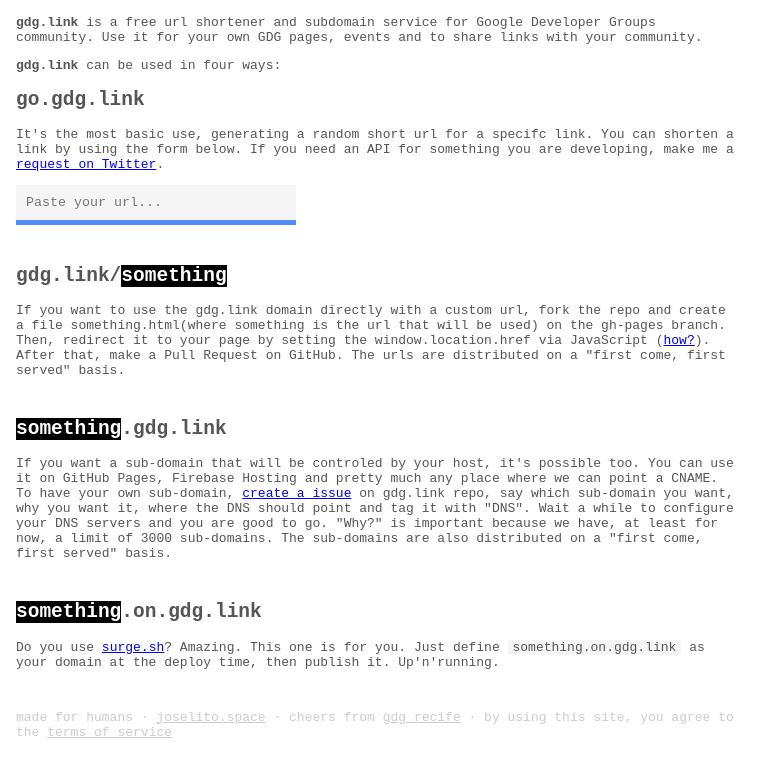
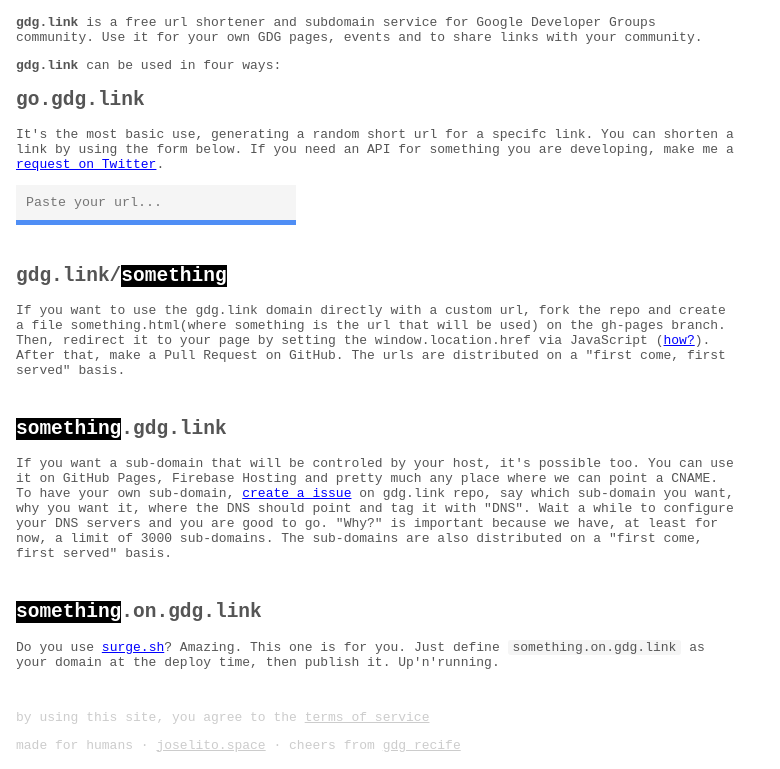
Before and after one commit to breakzplatform/gdg.link, a plain HTML site: page index.html in a window 1280 px wide. Shown: the part 83-852 px from the top of the page, without its empty margins (0-780 px from the left). Drawn offline with Linux system fonts and the light colour scheme.

Commit message:
terms and icon, fixes

```diff
--- a/index.html
+++ b/index.html
@@ -49,7 +49,8 @@
         <p>Do you use <a href="http://surge.sh">surge.sh</a>? Amazing. This one is for you. Just define <code>something.on.gdg.link</code> as your domain at the deploy time, then publish it. Up'n'running.</p>
     </section>
     <footer>
-        <p>Made for humans &middot; <a href="http://joselito.space">joselito.space</a> &middot; Cheers from <a href="http://meetup.com/GDG-Recife/">GDG Recife</a> &middot; By using this Site, you agree to the <a href="https://github.com/joselitojunior1/gdg.link/blob/gh-pages/TERMS.md">Terms of Service</a></p>
+        <p>By using this Site, you agree to the <a href="https://github.com/joselitojunior1/gdg.link/blob/gh-pages/TERMS.md">Terms of Service</a></p>
+        <p>Made for humans &middot; <a href="http://joselito.space">joselito.space</a> &middot; Cheers from <a href="http://meetup.com/GDG-Recife/">GDG Recife</a></p>
     </footer>
     <script type="text/javascript">
         function showFullForm() {
```
Also changed, not shown: icon/icon-512x512.png (renamed from icon/512x512.png).
